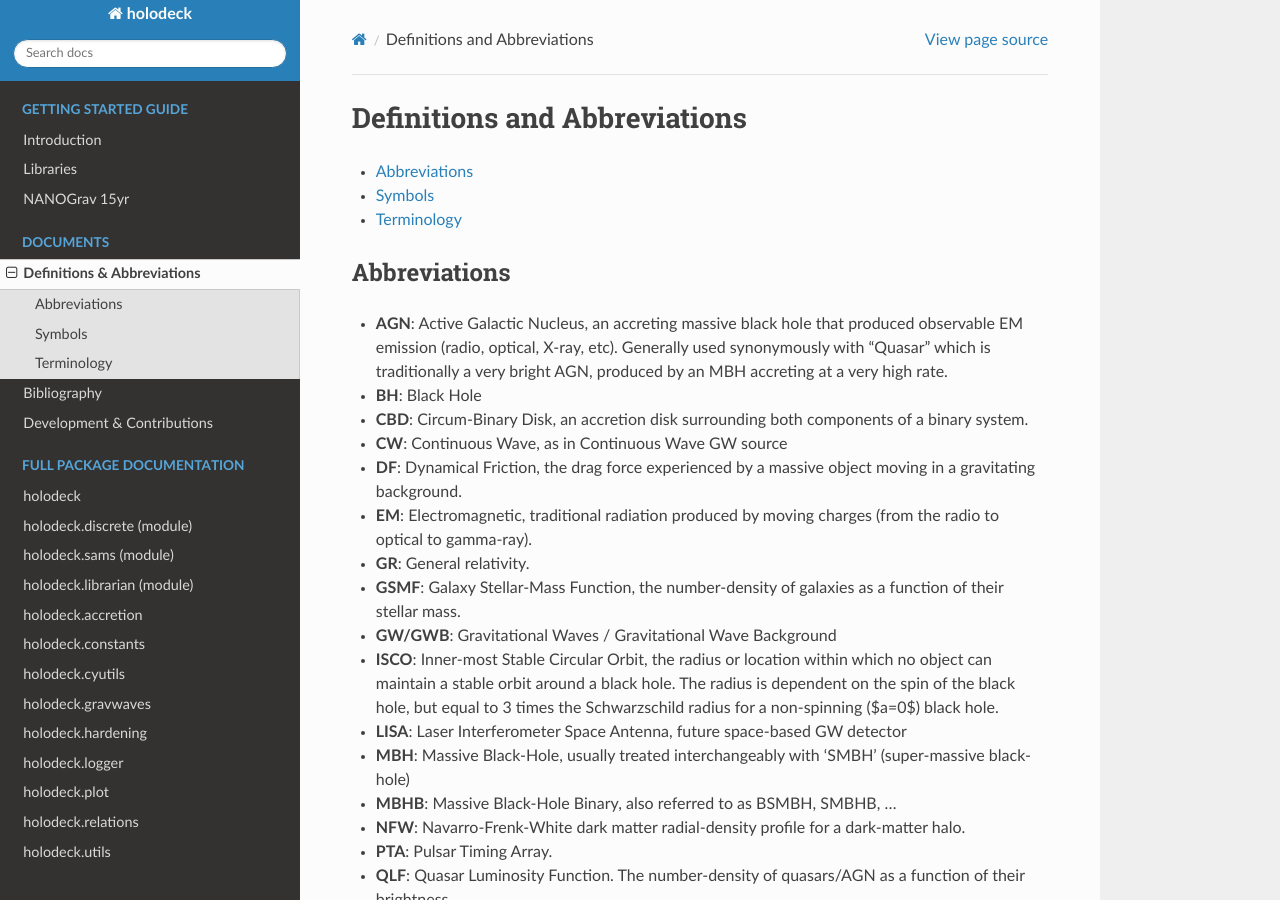
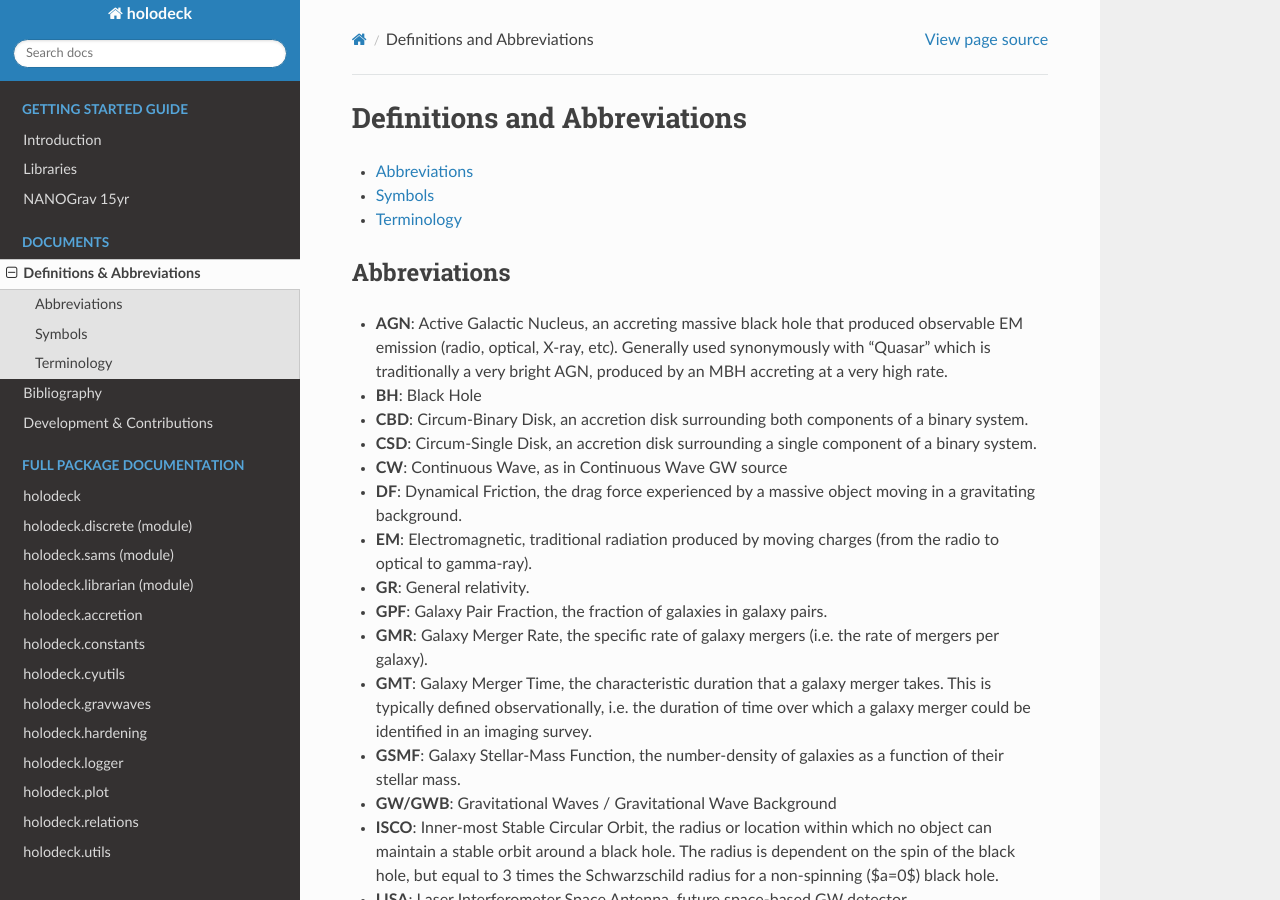
Before and after one commit to nanograv/holodeck, a Sphinx documentation site: the page built from docs/source/defs_abbrevs.rst, in a window 1280 px wide and 900 px high. Built offline with Sphinx 7.4.7 and the Read the Docs theme 2.0.0, drawn with Linux system fonts in a browser that asks for light colours.

Commit message:
DOCS: more abbreviations/acronyms

```diff
--- a/docs/source/defs_abbrevs.rst
+++ b/docs/source/defs_abbrevs.rst
@@ -10,10 +10,14 @@ Abbreviations
 * **AGN**: Active Galactic Nucleus, an accreting massive black hole that produced observable EM emission (radio, optical, X-ray, etc).  Generally used synonymously with "Quasar" which is traditionally a very bright AGN, produced by an MBH accreting at a very high rate.
 * **BH**: Black Hole
 * **CBD**: Circum-Binary Disk, an accretion disk surrounding both components of a binary system.
+* **CSD**: Circum-Single Disk, an accretion disk surrounding a single component of a binary system.
 * **CW**: Continuous Wave, as in Continuous Wave GW source
 * **DF**: Dynamical Friction, the drag force experienced by a massive object moving in a gravitating background.
 * **EM**: Electromagnetic, traditional radiation produced by moving charges (from the radio to optical to gamma-ray).
 * **GR**: General relativity.
+* **GPF**: Galaxy Pair Fraction, the fraction of galaxies in galaxy pairs.
+* **GMR**: Galaxy Merger Rate, the specific rate of galaxy mergers (i.e. the rate of mergers per galaxy).
+* **GMT**: Galaxy Merger Time, the characteristic duration that a galaxy merger takes.  This is typically defined observationally, i.e. the duration of time over which a galaxy merger could be identified in an imaging survey.
 * **GSMF**: Galaxy Stellar-Mass Function, the number-density of galaxies as a function of their stellar mass.
 * **GW/GWB**: Gravitational Waves / Gravitational Wave Background
 * **ISCO**: Inner-most Stable Circular Orbit, the radius or location within which no object can maintain a stable orbit around a black hole.  The radius is dependent on the spin of the black hole, but equal to 3 times the Schwarzschild radius for a non-spinning ($a=0$) black hole.
```
